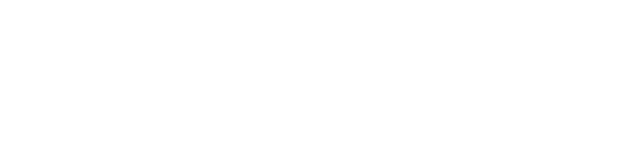
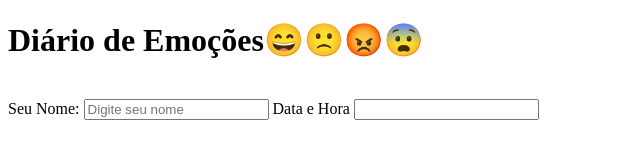
Before and after one commit to VitorDCqwe/Diario-de-Emocoes, a plain HTML site: page index.html in a window 1280 px wide. Shown: the whole page, without its empty margins (0-640 px from the left). Drawn offline with Linux system fonts and the light colour scheme.

Commit message:
second commit

```diff
--- a/index.html
+++ b/index.html
@@ -8,6 +8,14 @@
     <link rel="shortcut icon" href="Emocoes.png" type="image/png">
 </head>
 <body>
+    <h1>Diário de Emoções😄🙁😡😨</h1>
+    <br>
+    <form>
+        <label for="usuario">Seu Nome: </label>
+        <input type="text" id="usuario" placeholder="Digite seu nome" required>
+        <label for="data">Data e Hora</label>
+        <input type="text">
+    </form>
     <script src="main.js"></script>
 
 </body>
```
